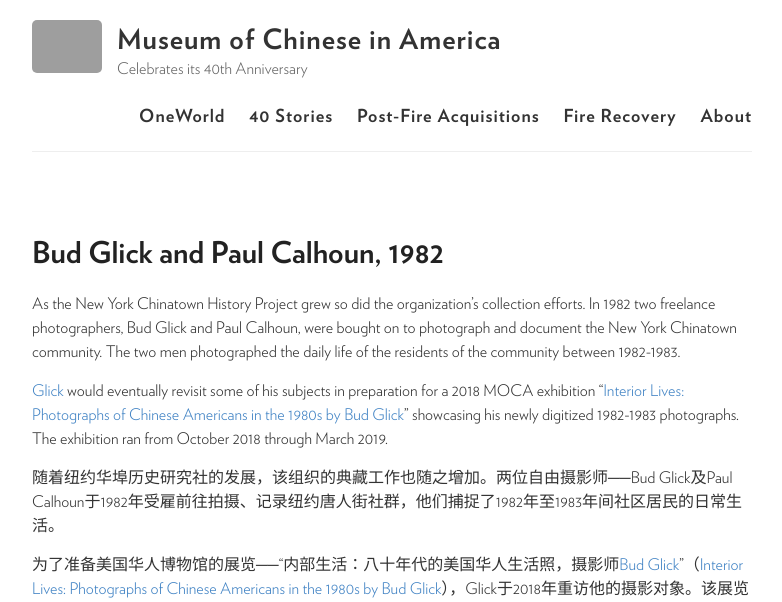
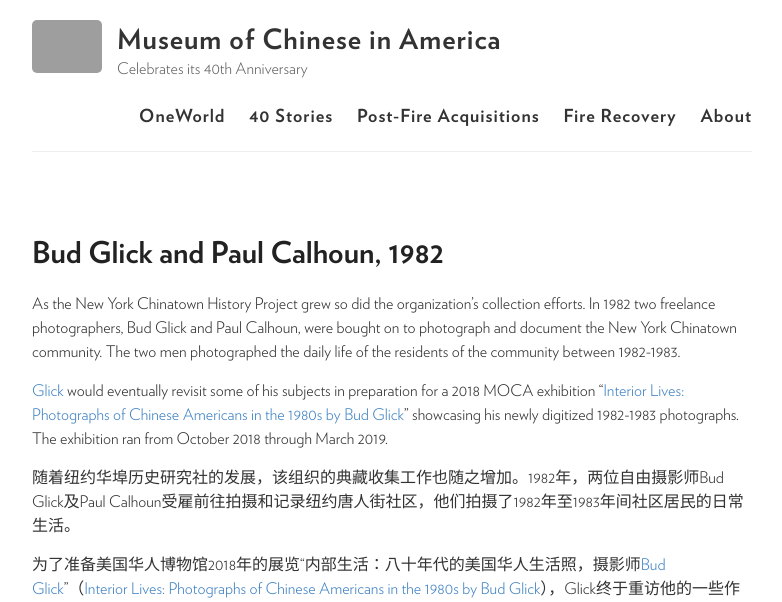
Before and after one commit to moca40/moca40.github.io, a Jekyll site: the page built from _stories/1982-01-01-paulandbud.md, in a window 1280 px wide. Shown: the top 602 px of the page, without its empty margins (248-1030 px from the left). Built offline with Jekyll 4.4.1, drawn with Linux system fonts in a browser that asks for light colours; some of the changed text lies outside the part shown; grey boxes are pictures that could not be loaded.

Commit message:
Update 1982-01-01-paulandbud.md

```diff
--- a/_stories/1982-01-01-paulandbud.md
+++ b/_stories/1982-01-01-paulandbud.md
@@ -28,8 +28,8 @@
 
 [Glick](http://budglickphoto.com/new-york-chinatown/) would eventually revisit some of his subjects in preparation for a 2018 MOCA exhibition “[Interior Lives: Photographs of Chinese Americans in the 1980s by Bud Glick](http://www.mocanyc.org/exhibitions/bud_glick)” showcasing his newly digitized 1982-1983 photographs.  The exhibition ran from October 2018 through March 2019.
 
-随着纽约华埠历史研究社的发展，该组织的典藏工作也随之增加。两位自由摄影师──Bud Glick及Paul Calhoun于1982年受雇前往拍摄、记录纽约唐人街社群，他们捕捉了1982年至1983年间社区居民的日常生活。
+随着纽约华埠历史研究社的发展，该组织的典藏收集工作也随之增加。1982年，两位自由摄影师Bud Glick及Paul Calhoun受雇前往拍摄和记录纽约唐人街社区，他们拍摄了1982年至1983年间社区居民的日常生活。
 
-为了准备美国华人博物馆的展览──“内部生活：八十年代的美国华人生活照，摄影师[Bud Glick](http://budglickphoto.com/new-york-chinatown/)”（[Interior Lives: Photographs of Chinese Americans in the 1980s by Bud Glick](http://www.mocanyc.org/exhibitions/bud_glick)），Glick于2018年重访他的摄影对象。该展览展示了他最新数字化的1982与1983年间的摄影作品，展期为2018年十月至2019年三月。
+为了准备美国华人博物馆2018年的展览“内部生活：八十年代的美国华人生活照，摄影师[Bud Glick](http://budglickphoto.com/new-york-chinatown/)”（[Interior Lives: Photographs of Chinese Americans in the 1980s by Bud Glick](http://www.mocanyc.org/exhibitions/bud_glick)），Glick终于重访他的一些作品。该展览展示了他最新数字化的1982至1983年间的摄影作品，展期为2018年10月至2019年3月。
 
 {% include slideshow.html %}
```
